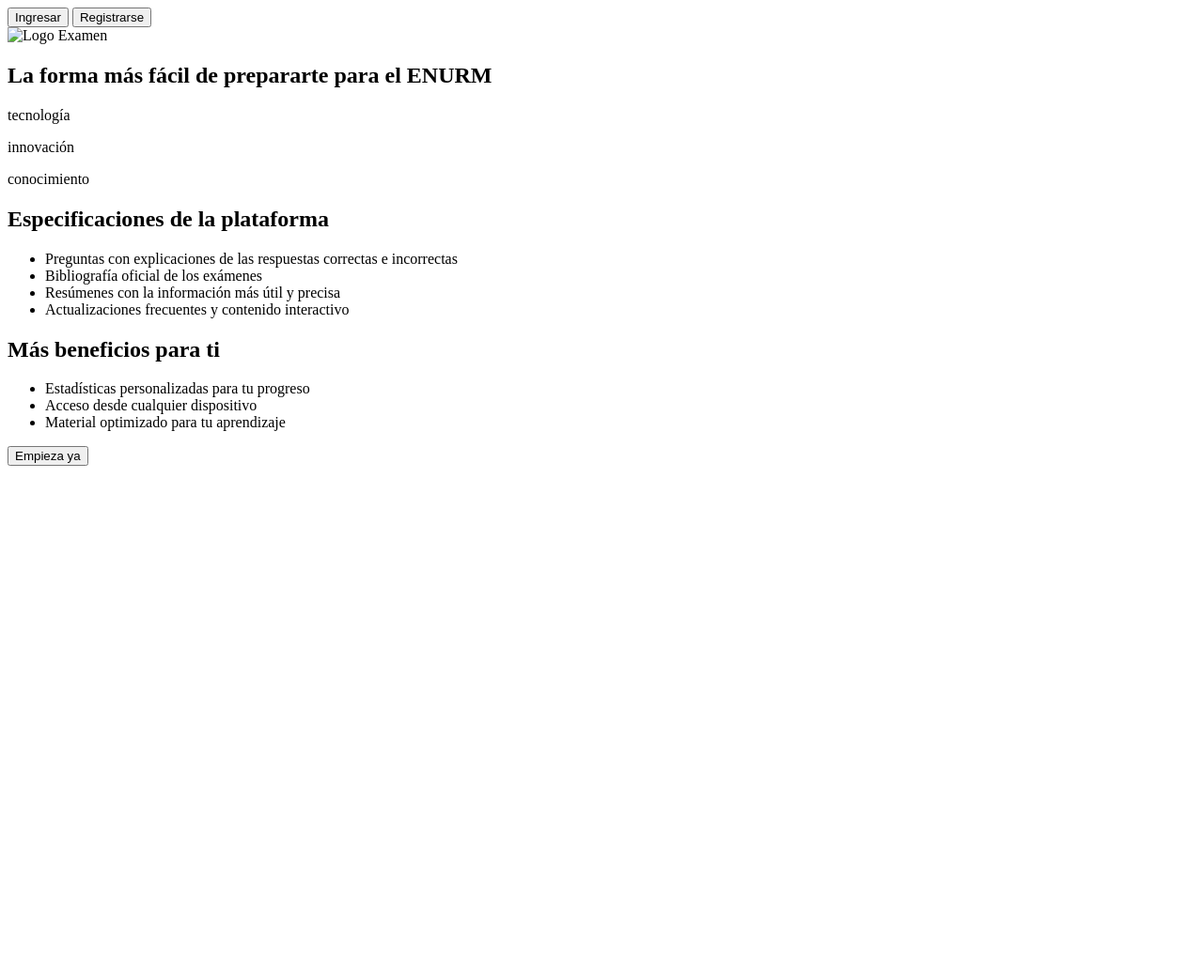
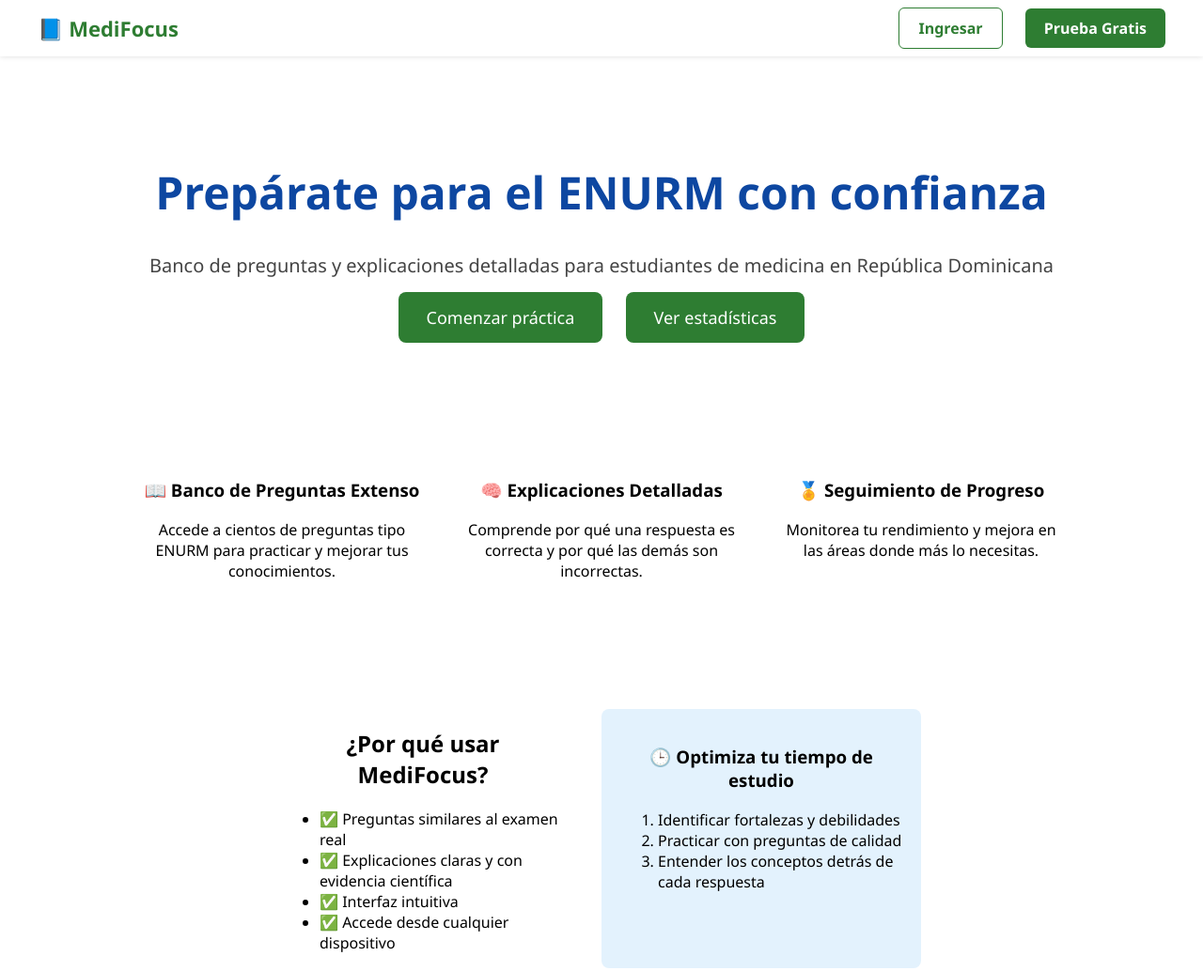
Before and after one commit to Dannyr-p/mi-proyecto, a plain HTML site: page index.html in a window 1280 px wide. Shown: the top 1034 px of the page at 94% size. Before the commit the page ends 800 px from the top, so only its background shows below. Drawn offline with Linux system fonts and the light colour scheme.

Commit message:
Update index.html

```diff
--- a/index.html
+++ b/index.html
@@ -1,61 +1,144 @@
 <!DOCTYPE html>
 <html lang="es">
 <head>
-  <meta charset="UTF-8">
-  <meta name="viewport" content="width=device-width, initial-scale=1.0">
-  <title>Mi App de Preparación ENURM</title>
-  <link rel="stylesheet" href="styles.css">
+  <meta charset="UTF-8" />
+  <meta name="viewport" content="width=device-width, initial-scale=1.0"/>
+  <title>MediFocus</title>
+  <style>
+    body {
+      font-family: 'Segoe UI', sans-serif;
+      margin: 0;
+      padding: 0;
+    }
+    .navbar {
+      display: flex;
+      justify-content: space-between;
+      align-items: center;
+      padding: 15px 40px;
+      background-color: #ffffff;
+      box-shadow: 0 1px 5px rgba(0,0,0,0.1);
+    }
+    .navbar .logo {
+      font-size: 22px;
+      font-weight: bold;
+      color: #2e7d32;
+    }
+    .navbar .buttons a {
+      margin-left: 20px;
+      text-decoration: none;
+      padding: 10px 20px;
+      border-radius: 6px;
+      font-weight: bold;
+    }
+    .navbar .buttons .login {
+      border: 1px solid #2e7d32;
+      color: #2e7d32;
+    }
+    .navbar .buttons .trial {
+      background-color: #2e7d32;
+      color: white;
+    }
+    .hero {
+      text-align: center;
+      padding: 80px 20px;
+    }
+    .hero h1 {
+      font-size: 48px;
+      color: #0d47a1;
+    }
+    .hero p {
+      font-size: 20px;
+      margin-top: 10px;
+      color: #444;
+    }
+    .hero .cta-buttons {
+      margin-top: 30px;
+    }
+    .hero .cta-buttons a {
+      margin: 0 10px;
+      padding: 15px 30px;
+      background-color: #2e7d32;
+      color: white;
+      text-decoration: none;
+      border-radius: 8px;
+      font-size: 18px;
+    }
+    .features, .reasons {
+      padding: 60px 40px;
+      display: flex;
+      flex-wrap: wrap;
+      justify-content: center;
+      gap: 40px;
+      text-align: center;
+    }
+    .feature, .reason {
+      max-width: 300px;
+    }
+    .footer {
+      text-align: center;
+      padding: 30px;
+      background-color: #f5f5f5;
+      color: #666;
+    }
+  </style>
 </head>
 <body>
 
-  <!-- Barra Superior -->
-  <header class="barra-superior">
-    <div class="barra-left">
-      <button onclick="window.location.href='login.html'">Ingresar</button>
-      <button onclick="window.location.href='registro.html'">Registrarse</button>
+  <div class="navbar">
+    <div class="logo">📘 MediFocus</div>
+    <div class="buttons">
+      <a href="#" class="login">Ingresar</a>
+      <a href="#" class="trial">Prueba Gratis</a>
     </div>
-    <div class="barra-right">
-      <img src="logo.png" alt="Logo Examen" class="logo">
+  </div>
+
+  <div class="hero">
+    <h1>Prepárate para el ENURM con confianza</h1>
+    <p>Banco de preguntas y explicaciones detalladas para estudiantes de medicina en República Dominicana</p>
+    <div class="cta-buttons">
+      <a href="#">Comenzar práctica</a>
+      <a href="#">Ver estadísticas</a>
     </div>
-  </header>
+  </div>
 
-  <!-- Título y Palabras -->
-  <section class="intro">
-    <h1>La forma más fácil de prepararte para el ENURM</h1>
-    <div class="keywords">
-      <p>tecnología</p>
-      <p>innovación</p>
-      <p>conocimiento</p>
+  <div class="features">
+    <div class="feature">
+      <h3>📖 Banco de Preguntas Extenso</h3>
+      <p>Accede a cientos de preguntas tipo ENURM para practicar y mejorar tus conocimientos.</p>
     </div>
-  </section>
+    <div class="feature">
+      <h3>🧠 Explicaciones Detalladas</h3>
+      <p>Comprende por qué una respuesta es correcta y por qué las demás son incorrectas.</p>
+    </div>
+    <div class="feature">
+      <h3>🏅 Seguimiento de Progreso</h3>
+      <p>Monitorea tu rendimiento y mejora en las áreas donde más lo necesitas.</p>
+    </div>
+  </div>
 
-  <!-- Recuadros Informativos -->
-  <section class="informacion">
-    <div class="recuadro">
-      <h2>Especificaciones de la plataforma</h2>
-      <ul>
-        <li>Preguntas con explicaciones de las respuestas correctas e incorrectas</li>
-        <li>Bibliografía oficial de los exámenes</li>
-        <li>Resúmenes con la información más útil y precisa</li>
-        <li>Actualizaciones frecuentes y contenido interactivo</li>
+  <div class="reasons">
+    <div class="reason">
+      <h2>¿Por qué usar MediFocus?</h2>
+      <ul style="text-align: left;">
+        <li>✅ Preguntas similares al examen real</li>
+        <li>✅ Explicaciones claras y con evidencia científica</li>
+        <li>✅ Interfaz intuitiva</li>
+        <li>✅ Accede desde cualquier dispositivo</li>
       </ul>
     </div>
+    <div class="reason" style="background: #e3f2fd; padding: 20px; border-radius: 8px;">
+      <h3>🕒 Optimiza tu tiempo de estudio</h3>
+      <ol style="text-align: left;">
+        <li>Identificar fortalezas y debilidades</li>
+        <li>Practicar con preguntas de calidad</li>
+        <li>Entender los conceptos detrás de cada respuesta</li>
+      </ol>
+    </div>
+  </div>
 
-    <div class="recuadro">
-      <h2>Más beneficios para ti</h2>
-      <ul>
-        <li>Estadísticas personalizadas para tu progreso</li>
-        <li>Acceso desde cualquier dispositivo</li>
-        <li>Material optimizado para tu aprendizaje</li>
-      </ul>
-    </div>
-  </section>
+  <div class="footer">
+    ¿Listo para poner a prueba tus conocimientos? — <strong>Comienza ahora</strong>
+  </div>
 
-  <!-- Botón para Empezar -->
-  <section class="cta">
-    <button onclick="window.location.href='quiz.html'">Empieza ya</button>
-  </section>
-
-  <script src="app.js"></script>
 </body>
 </html>
```
